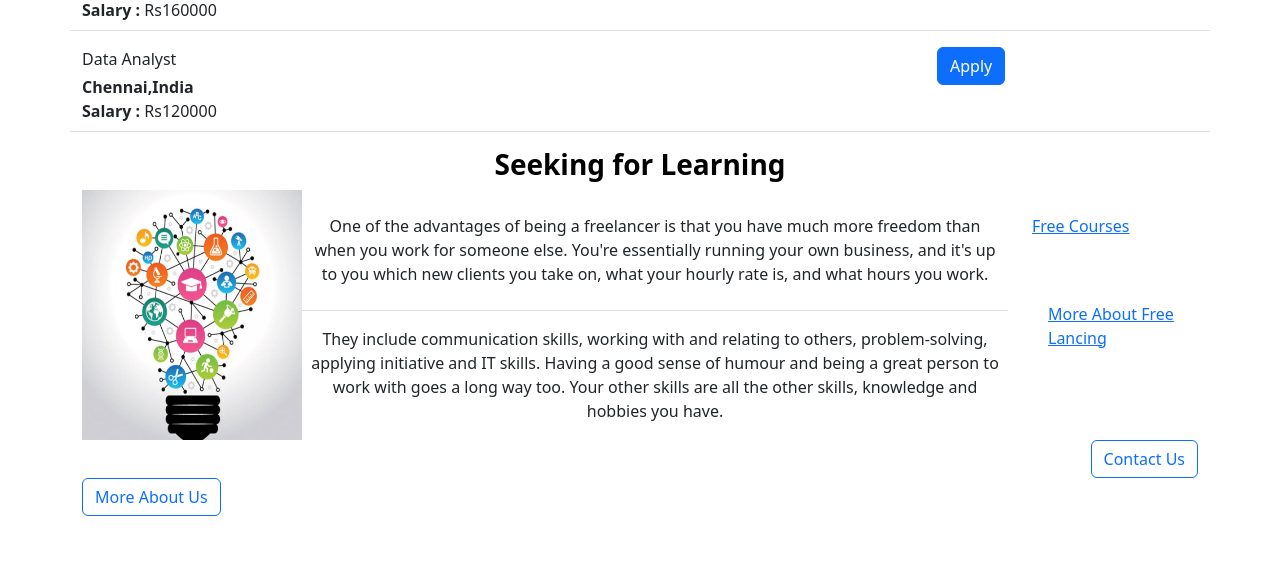
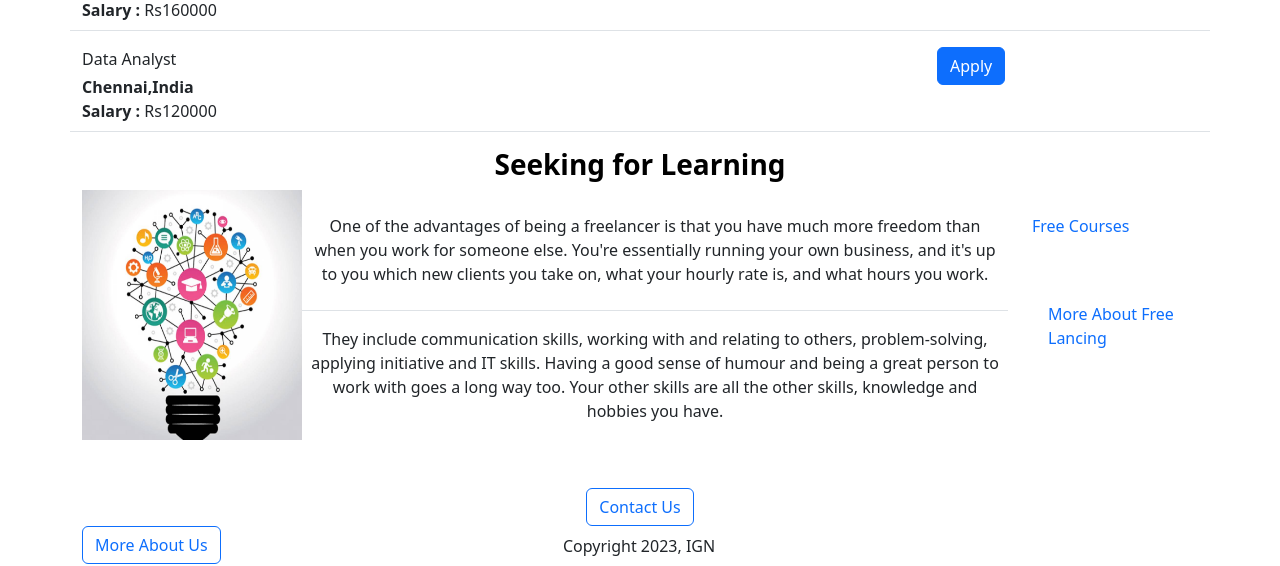
Before and after one commit to Aimgod07/New-Project, a Flask app: page / in a window 1280 px wide. Shown: the part 933-1499 px from the top of the page. Before the commit the page ends 1449 px from the top, so only its background shows below. Run offline with Flask 2, Linux system fonts and the light colour scheme.

Commit message:
Improved

```diff
--- a/templates/home.html
+++ b/templates/home.html
@@ -40,15 +40,17 @@ With freelancing, the client pays per project, per task, or per hour, depending
       </p>
       </div>
 
-      <div class ="col-2 mt-4"><a href="https://www.freecodecamp.org/"> Free Courses</a>
+      <div class ="col-2 mt-4"><a class="link-offset-2 link-offset-3-hover link-underline link-underline-opacity-0 link-underline-opacity-75-hover" href="https://www.freecodecamp.org/"> Free Courses</a>
          <div class="col">
-      <div class="p-3 mt-5"><a href="https://www.upwork.com/resources/what-is-freelancing">More About Free Lancing</a></div>
+      <div class="p-3 mt-5"><a class="link-offset-2 link-offset-3-hover link-underline link-underline-opacity-0 link-underline-opacity-75-hover"  href="https://www.upwork.com/resources/what-is-freelancing">More About Free Lancing</a></div>
          </div>
       </div>
     </div>
-
-    <div class="d-grid gap-2 d-md-flex justify-content-md-end">
-    <button type="button" class="btn btn-outline-primary">Contact Us</button></div>
-    <div class="d-grid gap-2 d-md-block"><button type="button" class="btn btn-outline-primary ">More About Us</button></div>
-  </body>
+      <div class="container text-center">
+     <button type="button" class="btn btn-outline-primary mt-5">Contact Us</button>
+    </div>
+    <div class="d-grid gap-2 d-md-block"><button type="button" style ="float:left" class="btn btn-outline-primary ">More About Us</button></div>
+     <div class="mx-auto p-2" style="width: 170px;"> Copyright 2023, IGN</div>
+     </div>
+     </body>
 </html>
```
